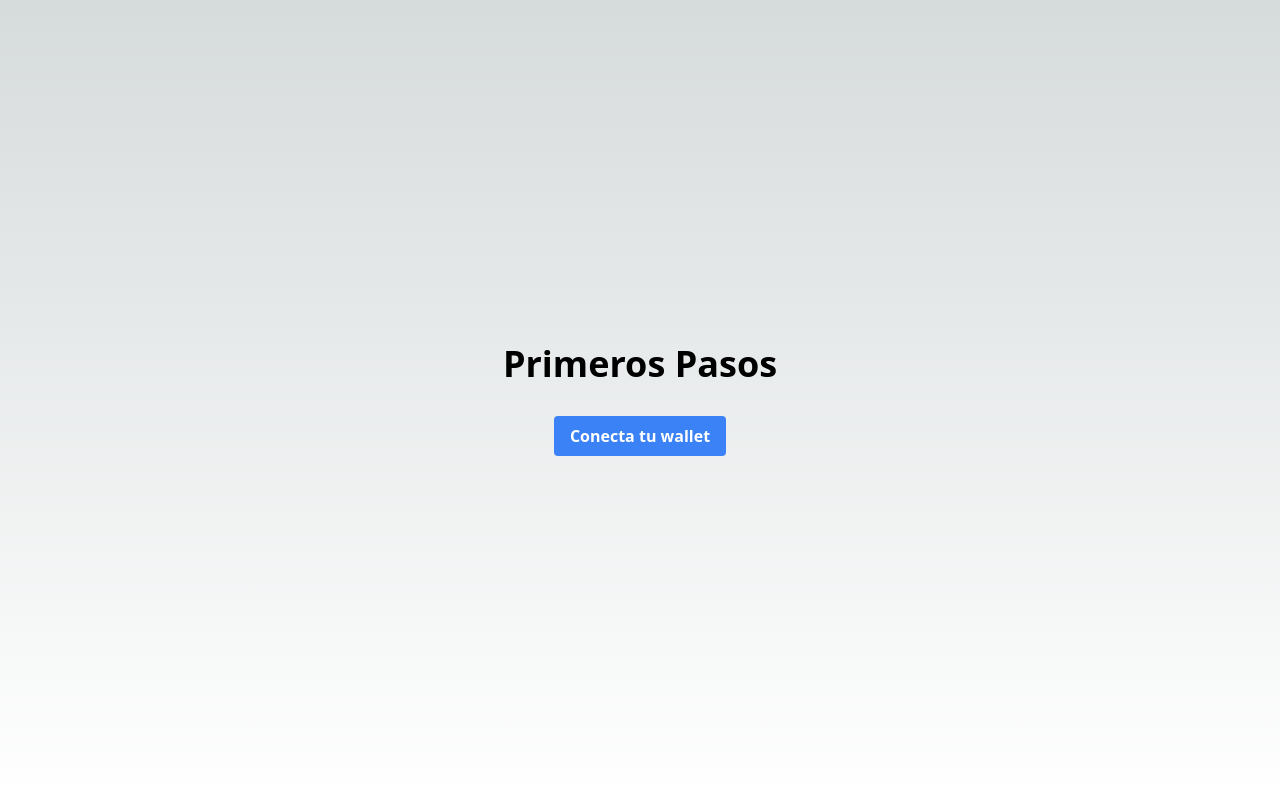
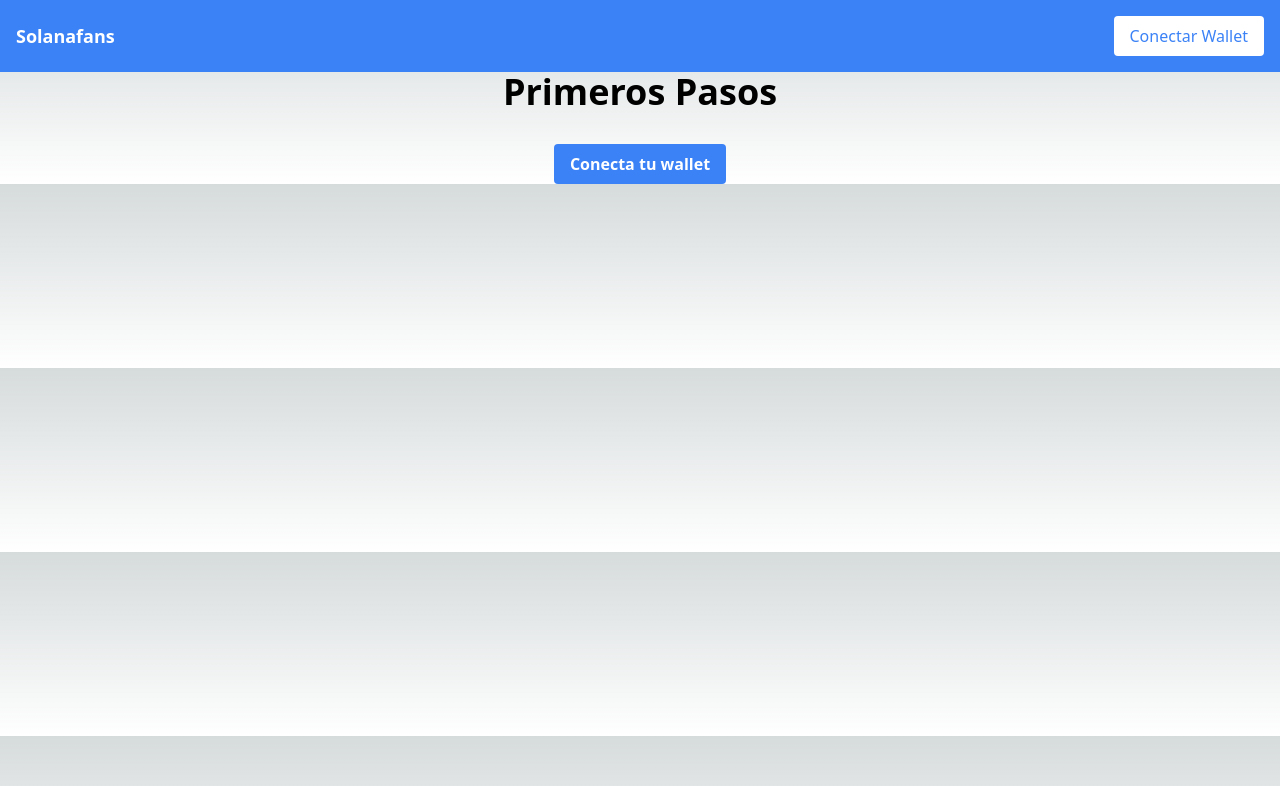
Before and after one commit to manimanitin/SolanaFans2, a Next.js app in the folder solanafans/: page /menu in a window 1280 px wide. Shown: the top 786 px of the page. Built offline with nearby package versions, Linux system fonts and the light colour scheme.

Commit message:
añadir header

```diff
--- /dev/null
+++ b/solanafans/components/header.js
@@ -0,0 +1,14 @@
+import Link from 'next/link';
+
+const Header = () => {
+  return (
+    <header className="flex items-center justify-between p-4 bg-blue-500 text-white">
+      <h1 className="text-lg font-bold">Solanafans</h1>
+      <Link href="/conectar-wallet">
+        <p className="px-4 py-2 bg-white text-blue-500 rounded hover:bg-blue-100">Conectar Wallet</p>
+      </Link>
+    </header>
+  );
+};
+
+export default Header;
--- a/solanafans/pages/index.js
+++ b/solanafans/pages/index.js
@@ -4,7 +4,7 @@ import { useState } from 'react';
 import toast, { Toaster } from 'react-hot-toast';
 import { ShyftSdk, Network } from '@shyft-to/js';
 import { useRouter } from 'next/navigation';
-
+import Header from '@/components/header';
 
 const Home = () => {
   const [Wallet, setWallet] = useState();
--- a/solanafans/pages/menu.js
+++ b/solanafans/pages/menu.js
@@ -7,19 +7,24 @@ import {
     Keypair,
     Transaction,
 } from "@solana/web3.js";
+import Header from '@/components/header';
 
 const Menu = () => {
-    const [publicKey, setpublicKey] = useState();
+    const [publicKey, setpublicKey] = useState(null);
     const [balance, setBalance] = useState();
     const [selectedFile, setSelectedFile] = useState(null);
     const [nft, setNft] = useState();
     const [nftCollection, setNftCollection] = useState([]);
 
     useEffect(() => {
-        if (publicKey) {
+        console.log(nftCollection);
+
+        if (publicKey!=null) {
             fetchNftCollection();
+            console.log(nftCollection);
         }
-    }, []);
+
+    }, [publicKey]);
 
     const wallet = async () => {
         const provider = window?.phantom?.solana;
@@ -48,6 +53,7 @@ const Menu = () => {
             wallet: publicKey.toString(),
         });
         setBalance(balance);
+
     };
 
     const fetchNftCollection = async () => {
@@ -126,7 +132,9 @@ const Menu = () => {
 
     return (
         <>
-            <div className="flex flex-col items-center justify-center h-screen">
+            <Header />
+            <div className="flex flex-col items-center justify-center">
+
                 <h1 className="text-4xl font-bold mb-8">Primeros Pasos</h1>
 
                 {balance ? (
```
